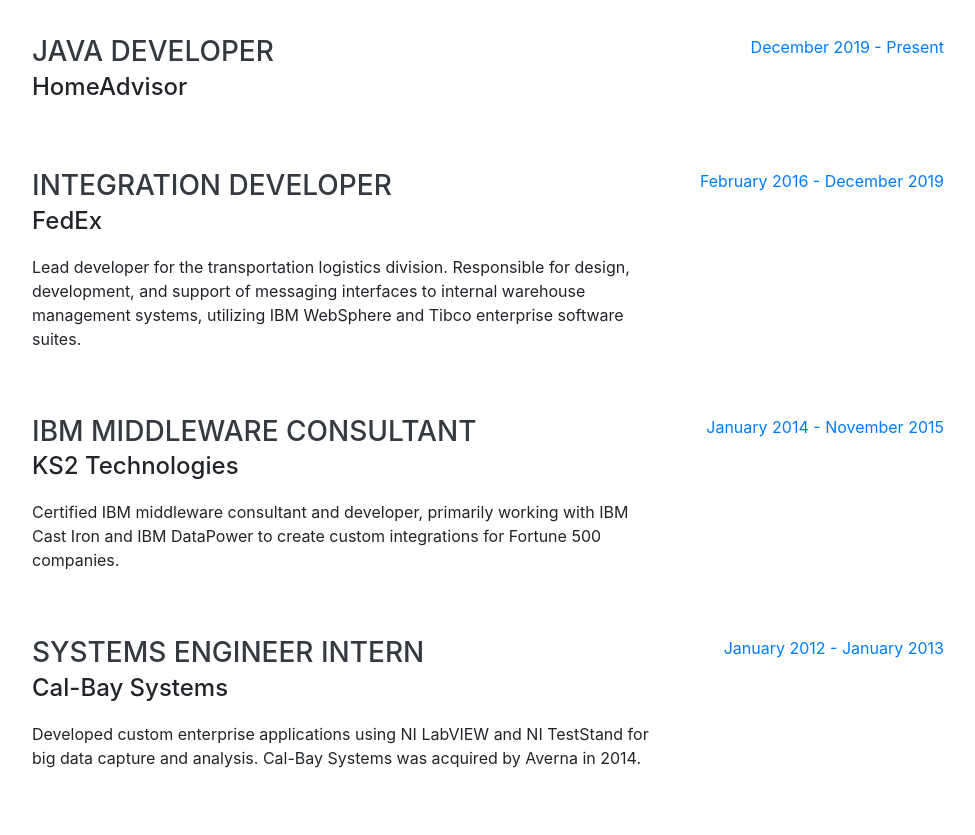
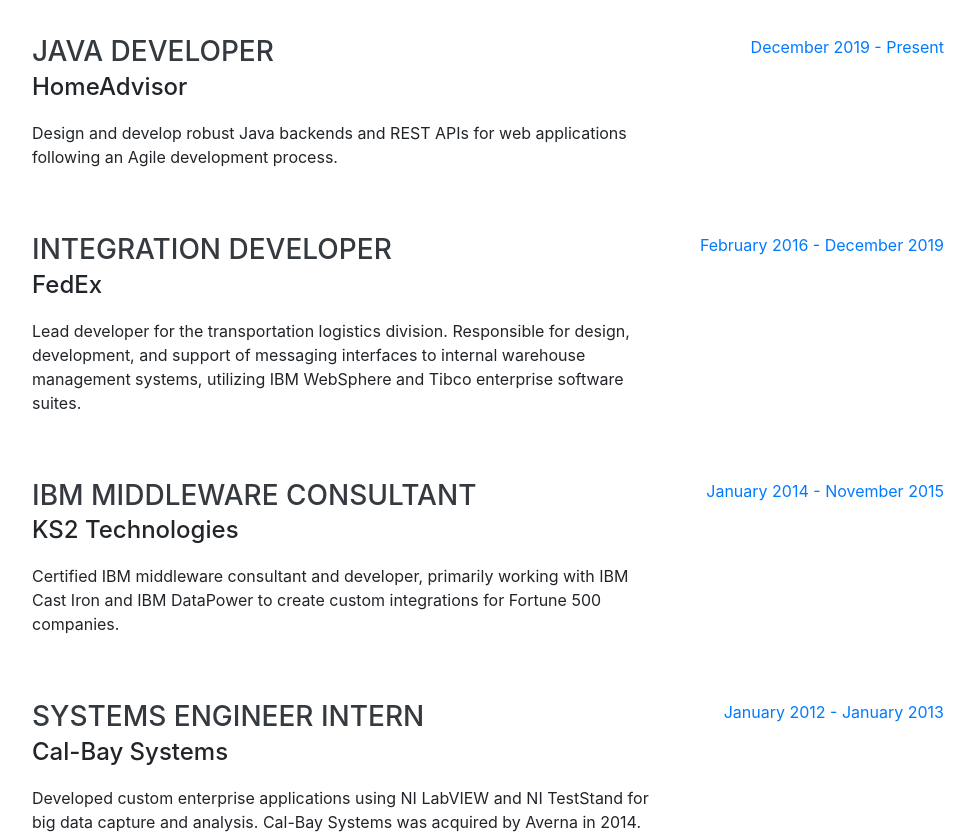
Before and after one commit to davidlcassidy/personal-website, a website with bundled scripts: page index.html in a window 1280 px wide. Shown: the part 900-1735 px from the top of the page, without its empty margins (288-1263 px from the left). Built offline with nearby package versions, Linux system fonts and the light colour scheme; a web font is replaced by a local one.

Commit message:
Update description for HomeAdvisor position

```diff
--- a/index.html
+++ b/index.html
@@ -93,7 +93,7 @@
             <div class="resume-content mr-auto">
               <h3 class="mb-0">Java Developer</h3>
               <div class="subheading mb-3">HomeAdvisor</div>
-              <p></p>
+              <p>Design and develop robust Java backends and REST APIs for web applications following an Agile development process.</p>
             </div>
             <div class="resume-date text-md-right">
               <span class="text-primary">December 2019 - Present</span>
```
